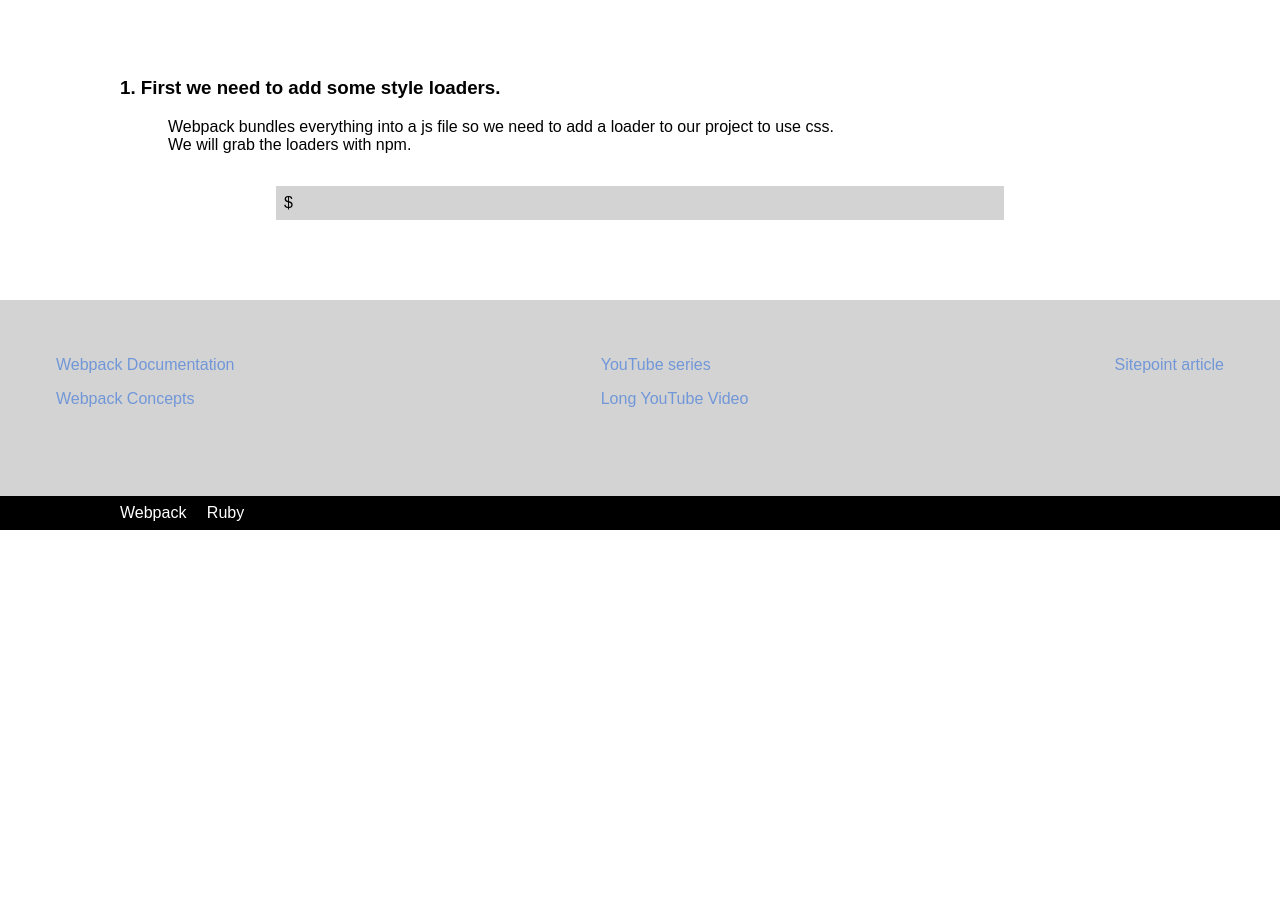
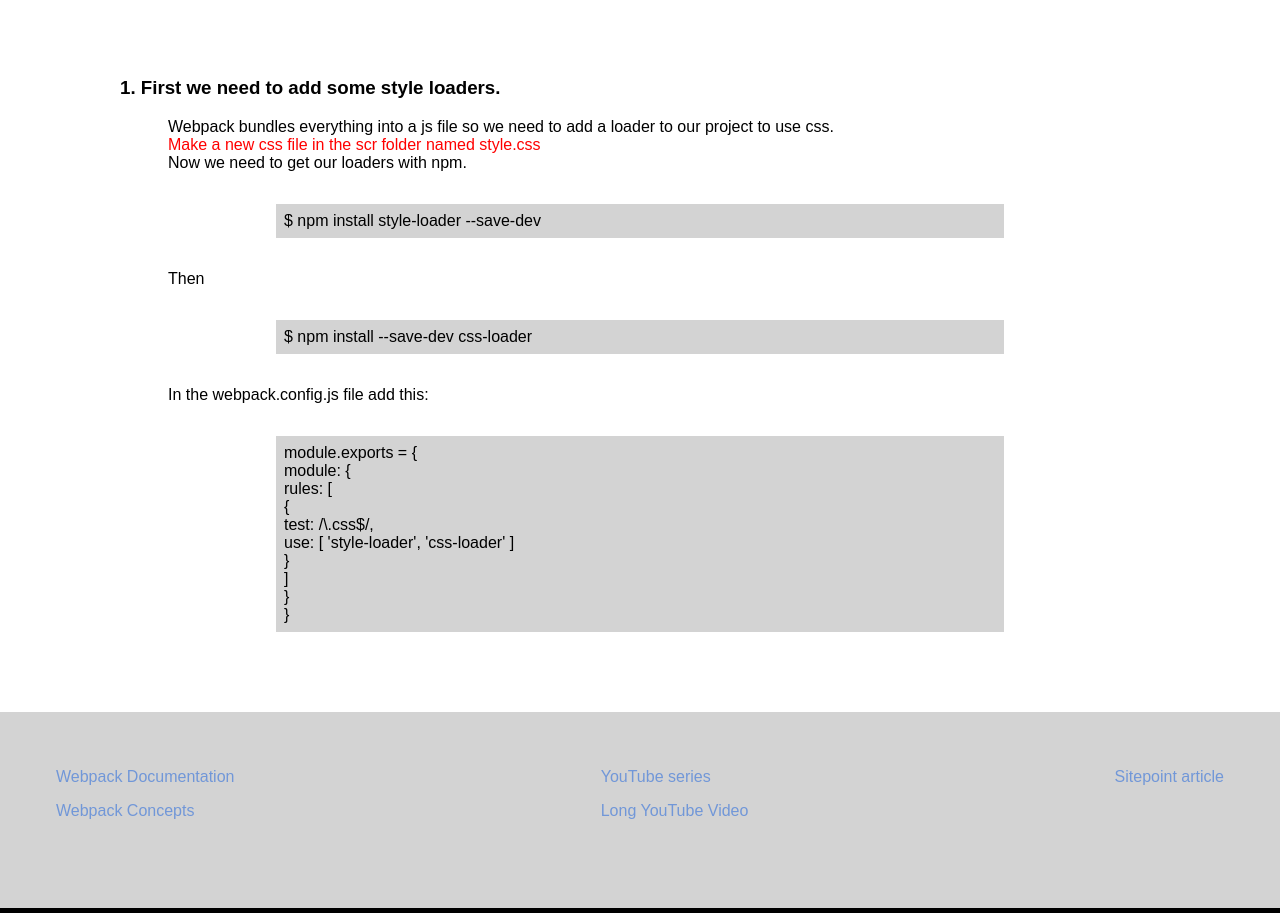
Before and after one commit to derrickbray/my-docs, a website: page public/webpack.html in a window 1280 px wide. Shown: the part 4982-5895 px from the top of the page. Before the commit the page ends 5512 px from the top, so only its background shows below. Drawn offline with nearby package versions, Linux system fonts and the light colour scheme; files that its build step writes are made by us from their sources.

Commit message:
add markup

```diff
--- a/public/webpack.html
+++ b/public/webpack.html
@@ -123,8 +123,23 @@
   <h2 class="section webpack">Time to add some style.</h2>
   <h3 class="step">1. First we need to add some style loaders.</h3>
   <div class="instructions">Webpack bundles everything into a js file so we need to add a loader to our project to use css.</div>
-  <div class="instructions">We will grab the loaders with npm.</div>
-  <div class="command">$ </div>
+  <div class="instructions red">Make a new css file in the scr folder named style.css</div>
+  <div class="instructions">Now we need to get our loaders with npm.</div>
+  <div class="command">$ npm install style-loader --save-dev</div>
+  <div class="instructions">Then</div>
+  <div class="command">$ npm install --save-dev css-loader</div>
+  <div class="instructions">In the webpack.config.js file add this:</div>
+  <div class="command">module.exports = {<br>
+  module: {<br>
+    rules: [<br>
+      {<br>
+        test: /\.css$/,<br>
+        use: [ 'style-loader', 'css-loader' ]<br>
+      }<br>
+    ]<br>
+  }<br>
+}<br>
+</div>
 
 
 
```
